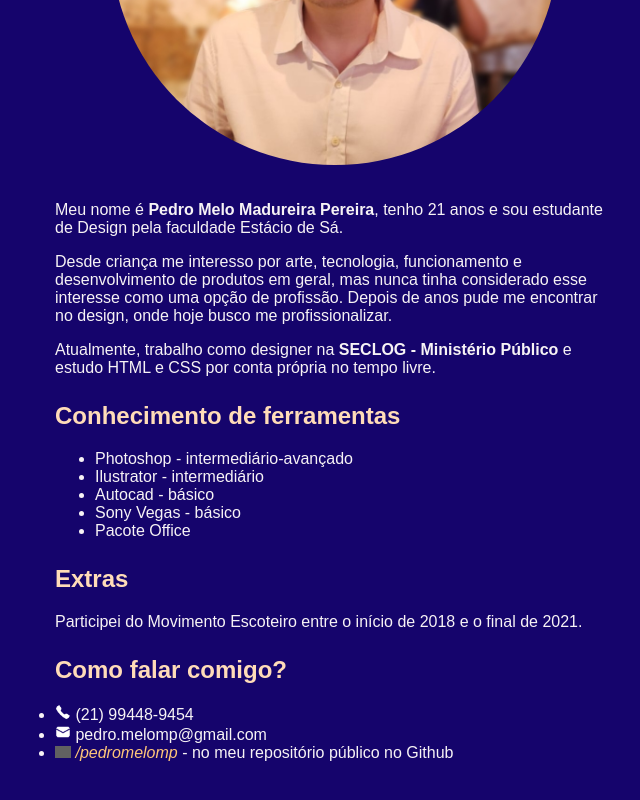
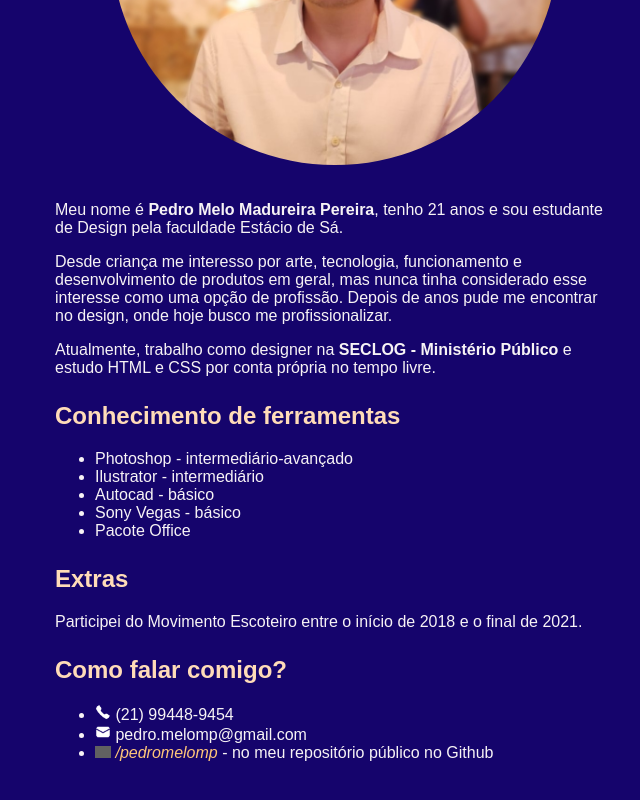
Before and after one commit to pedromelomp/Testeestagiariowebdesigner, a plain HTML site: page index.html in a window 1280 px wide. Shown: the part 411-1211 px from the top of the page, without its empty margins (305-945 px from the left). Drawn offline with Linux system fonts and the light colour scheme; grey boxes are pictures that could not be loaded.

Commit message:
index.html

```diff
--- a/index.html
+++ b/index.html
@@ -35,7 +35,7 @@
     <p>Participei do Movimento Escoteiro entre o início de 2018 e o final de 2021.</p>
 
     <h2>Como falar comigo?</h2>
-    <ul id='bottom-padding'>
+    <ul>
       <li><abbr title='Telefone'><img class='icon-img' src='images/icon-telephone.png' alt='Ícone telefone'></abbr> (21) 99448-9454</li>
       <li><abbr title='E-mail'><img class='icon-img' src='images/icon-email.png' alt='Ícone e-mail'></abbr> pedro.melomp@gmail.com</li>
       <li><abbr title='Github'><img style='width:16px;filter:invert(100%);'
```
